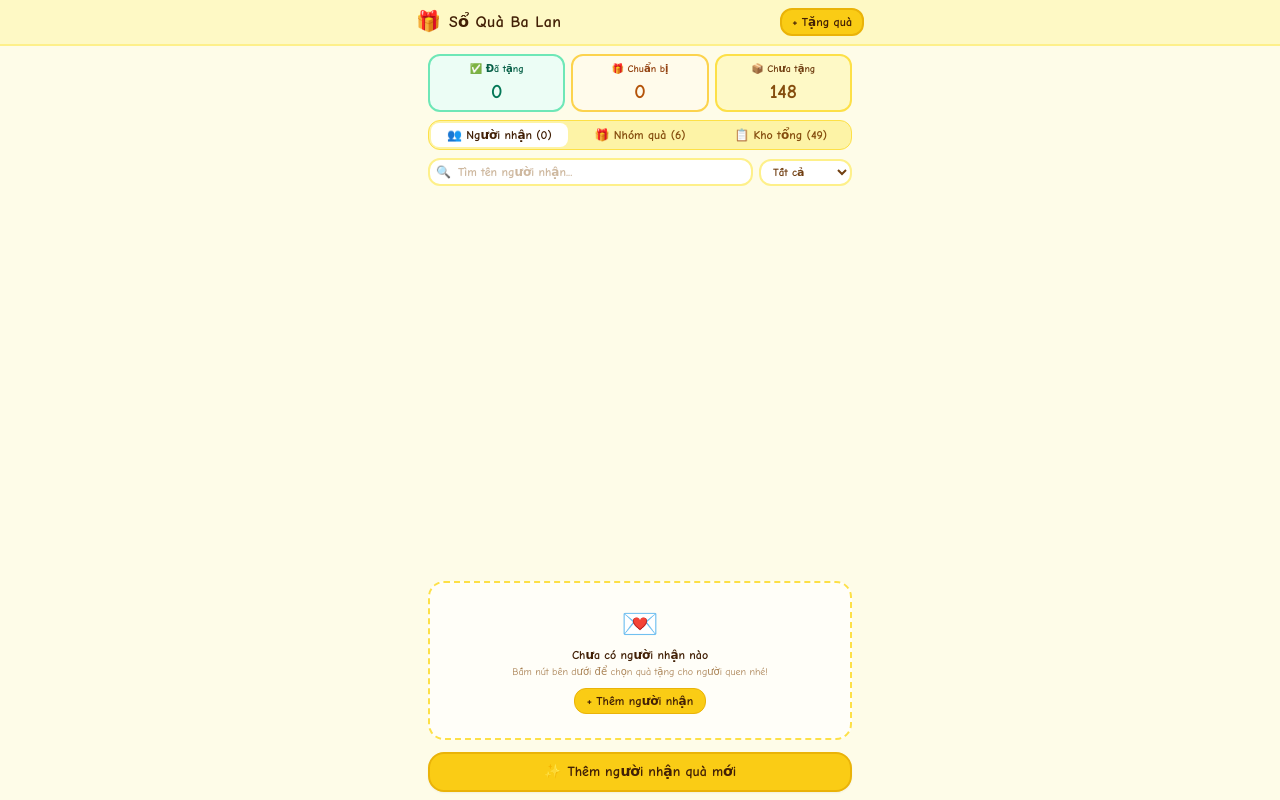
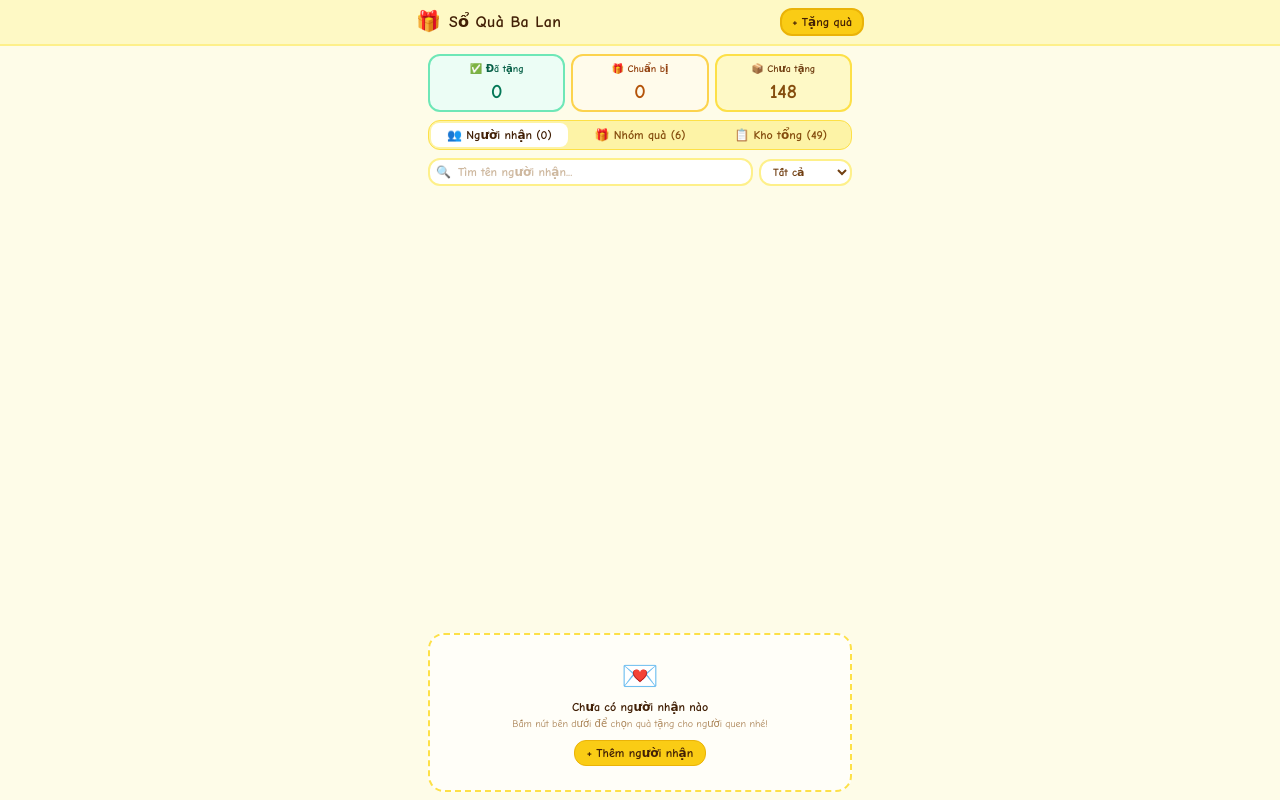
Before and after one commit to thehung208-debug/qua-poland, a plain HTML site: page index.html in a window 1280 px wide. Drawn offline with nearby package versions, Linux system fonts and the light colour scheme.

Commit message:
Remove bottom button Thêm người nhận quà mới

```diff
--- a/index.html
+++ b/index.html
@@ -172,13 +172,6 @@
         <!-- Render danh sách tồn kho -->
       </div>
     </section>
-
-    <!-- NÚT HÀNH ĐỘNG DƯỚI CÙNG -->
-    <div class="pt-1 shrink-0 flex justify-center">
-      <button onclick="openAddModal()" class="w-full bg-yellow-400 hover:bg-yellow-500 text-yellow-950 font-bold py-2 rounded-2xl shadow-sm border-2 border-yellow-500 flex items-center justify-center gap-1.5 btn-bounce text-xs sm:text-sm">
-        <span class="text-sm">✨</span> Thêm người nhận quà mới
-      </button>
-    </div>
 
   </main>
 
```
